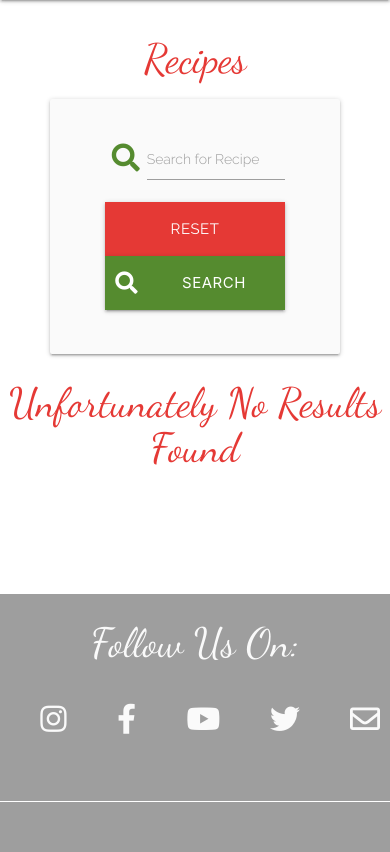
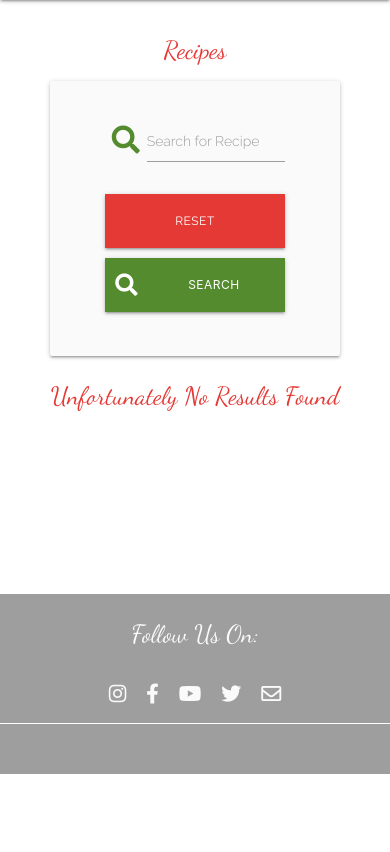
Before and after one commit to andrewskyboss/milestone-project-03, a Flask app: page /search in a window 390 px wide. Shown: the part 90-942 px from the top of the page. After the commit the page ends 864 px from the top, so only its background shows below. Run offline with Flask 2, Linux system fonts and the light colour scheme; data that the repository does not hold is empty; some libraries are stand-ins or nearby versions.

Commit message:
Update on styles for grids sizes and font sizes for mobile

```diff
--- a/static/css/style.css
+++ b/static/css/style.css
@@ -41,6 +41,10 @@ h1, h2, h3 {
     font-family: 'Dancing Script', cursive;
     text-transform: capitalize;
 }
+h1 {font-size: 50px;}
+h2 { font-size: 40px;}
+h3 { font-size: 30px; }
+h4 {font-size: 26px;}
 main {
     padding-top: 100px;
     min-height: calc(100vh - 160px);
@@ -355,6 +359,16 @@ footer > div > div.social-links-container {
 
 /* break points */
 
+@media only screen and (max-width: 1199px) {
+    h1 {font-size: 40px;}
+    h2 { font-size: 30px;}
+    h3 { font-size: 25px; }
+    h4 {font-size: 22px;}
+
+    .btn-large { font-size: 12px; }
+
+}
+
 @media only screen and (min-width: 991px) {
 
     nav .brand-logo {
@@ -364,6 +378,8 @@ footer > div > div.social-links-container {
 }
 
 @media only screen and (max-width: 993px) {
+
+
     div.image-text-row {
         height: auto;
         overflow: auto;
@@ -372,6 +388,10 @@ footer > div > div.social-links-container {
 
     .search-box-container  form.search-box .valign-wrapper {
         flex-direction: column;
+    }
+    .card-panel > form > div > div > .button-recipes,
+    div.card-content > div > div > a.button-user {
+        margin-top: 10px;
     }
 
 }
@@ -393,6 +413,14 @@ footer > div > div.social-links-container {
         flex-direction: column;
     }
 
+    footer > div > div > ul > li > a.inline-item {
+        font-size: 20px;
+        padding: 10px 10px;
+    }
+    .btn-large {
+        font-size: 12px;
+    }
+
 
 
 }
--- a/templates/categories.html
+++ b/templates/categories.html
@@ -2,7 +2,7 @@
 {% block content %}
 
     <div class="row">
-        <div class="col s12 m8 offset-m2 categories-module">
+        <div class="col s12 m8 l10 offset-m2 offset-l1 categories-module">
         <div class="card">
                 <div class="card-image">
                     <img class="responsive-img" src="{{url_for('static', filename='images/project-3-img-014b.jpg')}}">
@@ -11,7 +11,7 @@
                 <div class="card-content">
                     <div class="row">
                         <div class="col s12 center-align">
-                            <a href="{{ url_for('add_category') }}" class="col s6 offset-m3 btn-large light-green darken-3 text-shadow button-user">
+                            <a href="{{ url_for('add_category') }}" class="col s12 m12 l6 offset-l3 btn-large light-green darken-3 text-shadow button-user">
                                 Add Category <i class="far fa-plus-square right"></i>
                             </a>
                         </div>
@@ -21,7 +21,7 @@
 
             <div class="row">
                 {% for category in categories %}
-                    <div class="col s12 m6 l6 xl3 category-box">
+                    <div class="col s12 m12 l6 xl3 category-box">
                         <div class="card white text-shadow center-align">
                             <div class="card-content grey-text text-darken-4">
                                 <span class="card-title">{{ category.category_name }}</span>
--- a/templates/cuisines.html
+++ b/templates/cuisines.html
@@ -2,7 +2,7 @@
 {% block content %}
 
     <div class="row">
-        <div class="col s12 m8 offset-m2 categories-module">
+        <div class="col s12 m8 l10 offset-m2 offset-l1 categories-module">
         <div class="card">
                 <div class="card-image">
                     <img class="responsive-img" src="{{url_for('static', filename='images/project-3-img-014d.jpg')}}">
--- a/templates/recipes.html
+++ b/templates/recipes.html
@@ -5,14 +5,14 @@
     <div class="row card-panel grey lighten-5 search-box-container">
         <form action="{{ url_for('search') }}" method="post" class="col s10 offset-s1 search-box">
             <div class="row valign-wrapper center-align">
-                <div class="input-field col s12 m12 l8 xl8">
+                <div class="input-field col s12 m12 l7 xl7">
                     <i class="fas fa-search prefix light-green-text text-darken-3"></i>
                     <input type="text" name="query" id="query" minlength="3" class="validate" required>
                     <label for="query">Search for Recipe</label>
                 </div>
-                <div class="col s12 m12 l4 xl4">
-                    <a href="{{ url_for('get_recipes') }}" class="col s12 m4 l4 xl4 offset-m1 offset-l1 offset-xl1 btn-large red darken-1 text-shadow button-recipes">Reset</a>
-                    <button type="submit" class="col s12 m4 l4 xl4 offset-m2 offset-l1 offset-xl1 btn-large light-green darken-3 text-shadow button-recipes">
+                <div class="col s12 m12 l5 xl5">
+                    <a href="{{ url_for('get_recipes') }}" class="col s12 m12 l5 xl5 offset-l0 offset-xl0 btn-large red darken-1 text-shadow button-recipes">Reset</a>
+                    <button type="submit" class="col s12 m12 l6 xl6 offset-l1 offset-xl1 btn-large light-green darken-3 text-shadow button-recipes">
                         <i class="fas fa-search left"></i> Search
                     </button>
                 </div>
@@ -27,26 +27,14 @@
             {% for recipe in recipe %}
             <div class="col s12 m12 l6 image-text-col-recipe">
                 <div class="col s12 m12 l6 image-area-recipes">
-                    <!-- <p>{{ recipe.image_url }}</p> -->
-                    <!-- <img class="recipe-image responsive-img" src="{{url_for('static', filename='images/project-3-img-dish-002.jpg')}}" alt=""> -->
                     <img class="recipe-image responsive-img" src="{{ recipe.image_url }}" alt="{{ recipe.dish_name }}">
                 </div>
                 <div class="col s12 m12 l6 content-area">
                     <h3 class="subtitle light-green-text text-darken-3 center-align">{{ recipe.dish_name }}</h3>
                     <p class="subtitle-category"><strong>Category: </strong> {{ recipe.category_name }}</p>
                     <p class="subtitle-cuisine"><strong>Cousine: </strong> {{ recipe.cuisine_name }}</p>
-                    <!-- <h4 class="subtitle light-green-text text-darken-3 center-align">Ingredients</h4>
-                    <p>{{ recipe.ingredients }}</p>
-                    <p>{{ recipe.preparation_steps }}</p>
-                    <p>{{ recipe.tools }}</p>
-                    <p><strong>Author: </strong>{{ recipe.created_by }}</p> -->
-                    <a href="{{ url_for('get_recipe', recipe_id=recipe._id) }}" class="col s8 offset-m1 btn-large light-green darken-3 text-shadow button-recipes">View Full Recipe</a>
-                    <!-- <div class="col s12">
-                        {% if session.user|lower == recipe.created_by|lower %}
-                        <a href="{{ url_for('delete_recipe', recipe_id=recipe._id) }}" class="col s5 offset-m1 btn-large red darken-1 text-shadow">Remove Recipe</a>
-                        <a href="{{ url_for('edit_recipe', recipe_id=recipe._id) }}" class="col s5 offset-m1 btn-large light-green darken-3 text-shadow">Edit</a>
-                        {% endif %}
-                    </div> -->
+                    <a href="{{ url_for('get_recipe', recipe_id=recipe._id) }}" class="col s8 offset-m1 btn-large light-green darken-3 text-shadow button-recipes">Full Recipe:</a>
+
                 </div>
 
             </div>
```
Also changed, not shown: templates/add_category.html (+5 -2 lines), templates/add_cuisine.html (+5 -2 lines), templates/add_recipe.html (+2 -20 lines), templates/profile.html (+5 -5 lines).
